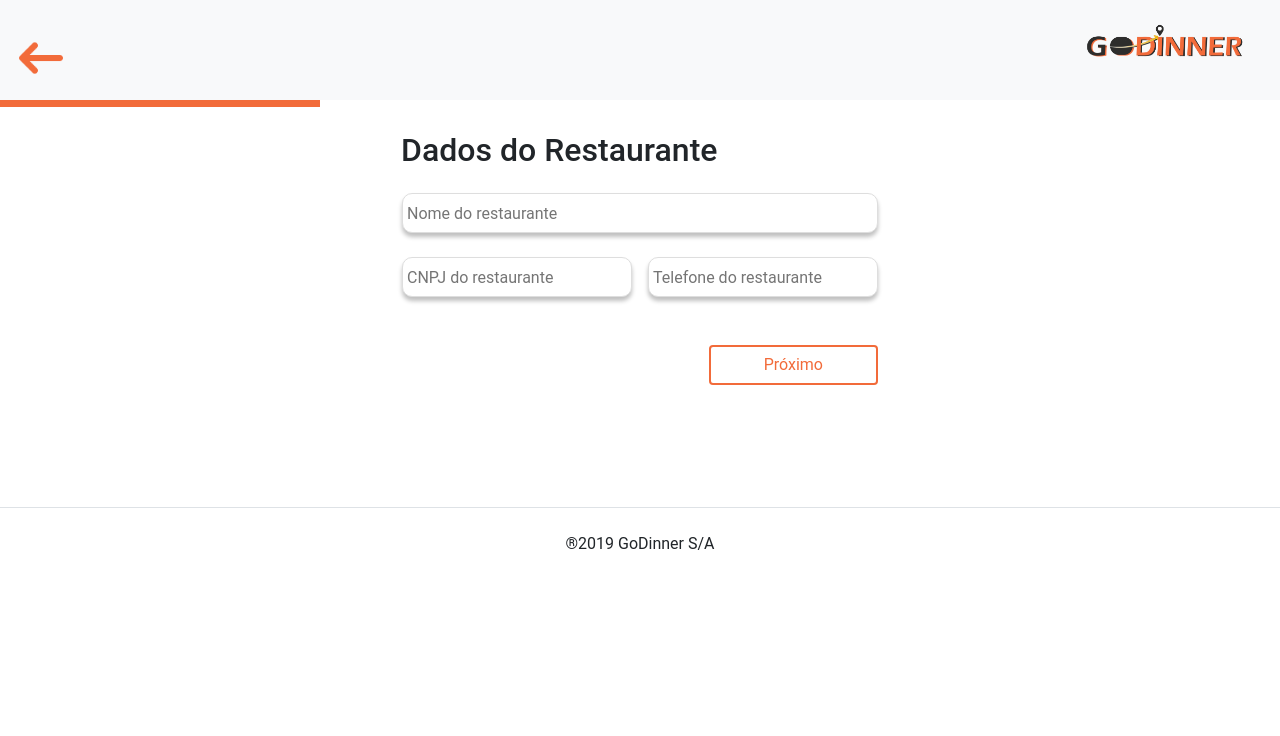
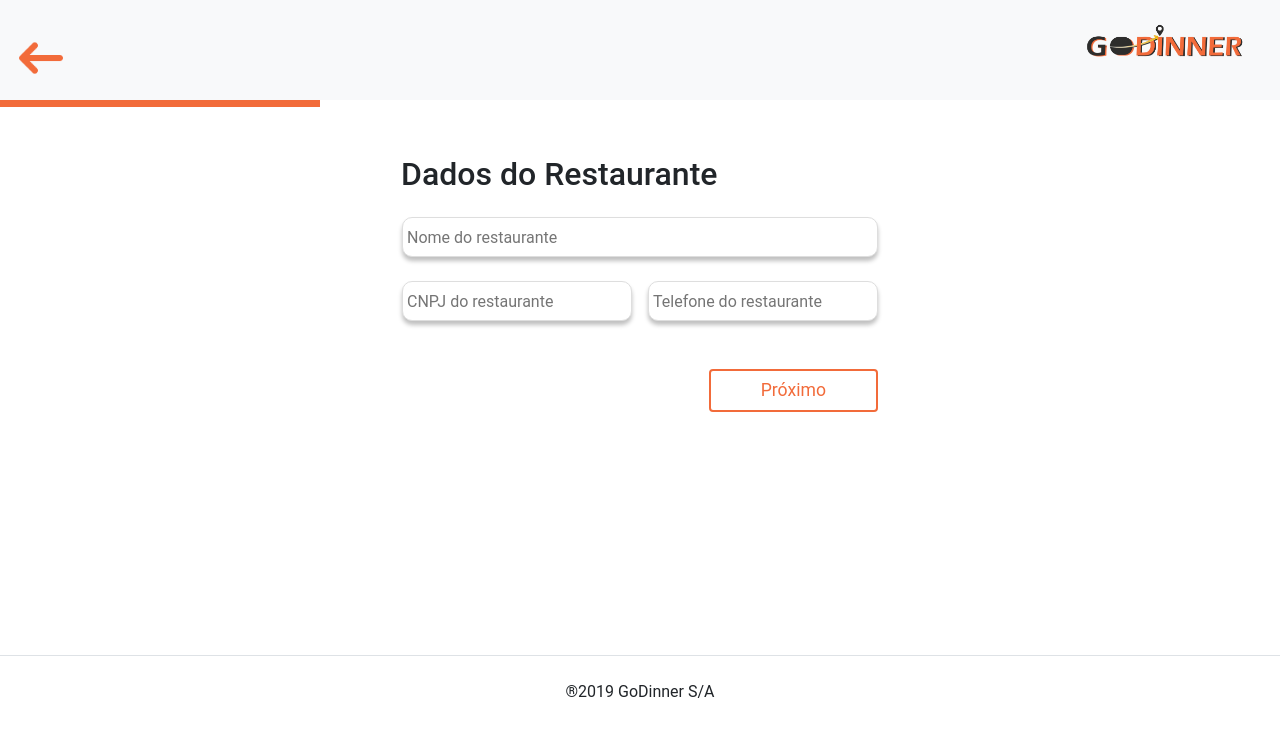
Before and after one commit to SarahRod/TCC-Restaurante, a React (Create React App) app in the folder Restaurante/Restaurante/: page / in a window 1280 px wide. Shown: the top 736 px of the page. Built offline with nearby package versions, Linux system fonts and the light colour scheme.

Commit message:
alteração no rodapé

```diff
--- a/Restaurante/Restaurante/src/componentes/corpo/Corpo.js
+++ b/Restaurante/Restaurante/src/componentes/corpo/Corpo.js
@@ -6,7 +6,7 @@ export default (props) => (
 
     <Fragment>
         <Cabecalho {...props} />
-        <main className="container d-flex flex-column align-items-center">
+        <main className="container d-flex flex-column align-items-center mb-5">
 
             {props.children}
 
--- a/Restaurante/Restaurante/src/componentes/corpo/style.css
+++ b/Restaurante/Restaurante/src/componentes/corpo/style.css
@@ -1,4 +1,4 @@
 .container{
-    height: 100%;
-    min-height: 400px;
+    height: 100% !important;
+    min-height: 500px;
 }
--- a/Restaurante/Restaurante/src/componentes/formulario/cadastro/bemVindo/BemVindo.js
+++ b/Restaurante/Restaurante/src/componentes/formulario/cadastro/bemVindo/BemVindo.js
@@ -18,7 +18,7 @@ export class FormularioBemVindo extends Component {
         return (
             <Fragment>
                 <form className="form-group mt-4">
-                    <Label className="h3 mb-3" texto="Bem Vindo a GoDinner !!!" />
+                    <Label className="h1 mb-3" texto="Bem Vindo a GoDinner !!!" />
                     <div className="row mb-2  justify-content-center">
                         <img className=" img-login rounded-circle img-responsive" src={ImgPizza} alt="Imagem Empresa" />
                     </div>
@@ -30,7 +30,7 @@ export class FormularioBemVindo extends Component {
                         <Label className="col col-sm col-md col-lg h2 text-center" texto="Pizza Do Teco" />
                     </div>
                     <div className="row mt-3 justify-content-center">
-                        <BotaoLink to="/login" className="col-5 col-sm-4 col-md-5 col-lg-5 btn-orange ml-2 mr-3 " texto="Finalizar" />
+                        <BotaoLink to="/login" className="col-5 col-sm-4 col-md-5 col-lg-5 btn-orange ml-3 mr-3 " texto="Finalizar" />
                     </div>
 
                 </form>
--- a/Restaurante/Restaurante/src/componentes/formulario/cadastro/dadosCadastro/DadosCadastro.js
+++ b/Restaurante/Restaurante/src/componentes/formulario/cadastro/dadosCadastro/DadosCadastro.js
@@ -109,7 +109,7 @@ class FormularioDados extends Component {
         return (
 
             /* FORMULÁRIO DO ENDEREÇO */
-            <form className="form-group mt-4" >
+            <form className="form-group mt-5" >
                 <span className={this.state.classErro}>{this.state.textoErro}</span>
                 <Label className="h2 mb-4" texto="Dados do Restaurante" />
                 <div className="row mb-4">
--- a/Restaurante/Restaurante/src/componentes/formulario/cadastro/enderecoCadastro/EnderecoCadastro.js
+++ b/Restaurante/Restaurante/src/componentes/formulario/cadastro/enderecoCadastro/EnderecoCadastro.js
@@ -104,7 +104,7 @@ export class FormularioEndereco extends Component {
     renderForm() {
         return (
 
-            <form className="form-group mt-4">
+            <form className="form-group mt-5">
                 <Label className="h2 mb-1" texto="Endereço do restaurante" />
                 <div className="row mt-4 mb-4">
                     <Input className="col col-sm p-1 col-md col-lg p-1 ml-3 mr-3" id="cep" name="cep" type="text"
--- a/Restaurante/Restaurante/src/componentes/globais/botao/style.css
+++ b/Restaurante/Restaurante/src/componentes/globais/botao/style.css
@@ -1,6 +1,7 @@
 .btn-orange, .btn-orange a:link, .btn-orange a:visited {
     border: 2px solid #F26B3A !important;
     color:  #F26B3A !important;
+    font-size: 1.1em !important;
 }
 
 .btn-orange:hover, .btn-orange a:hover, .btn-orange a:active {
--- a/Restaurante/Restaurante/src/componentes/rodape/cadastro/rodape.js
+++ b/Restaurante/Restaurante/src/componentes/rodape/cadastro/rodape.js
@@ -2,7 +2,7 @@ import React from 'react';
 import './style.css'
 
 export default () =>(
-    <footer className="border-secundary border-top text-center pt-4 align-self-end">
+    <footer className="border-secundary border-top text-center pt-4">
         ®2019 GoDinner S/A
     </footer>
 )
--- a/Restaurante/Restaurante/src/componentes/rodape/cadastro/style.css
+++ b/Restaurante/Restaurante/src/componentes/rodape/cadastro/style.css
@@ -1,6 +1,5 @@
 footer{
-    height: 80px;
-    position: relative;
-    bottom:0;
+    height: 80px !important;
+
     width:100%;
 }
--- a/Restaurante/Restaurante/src/paginas/cadastro/paginaCadastro.js
+++ b/Restaurante/Restaurante/src/paginas/cadastro/paginaCadastro.js
@@ -1,7 +1,7 @@
 import React, { Component } from 'react';
 import { BrowserRouter } from 'react-router-dom';
 import { RotaFormularioCadastro } from "../../Rotas";
-import Rodape from '../../componentes/rodape/cadastro/rodape'
+import Rodape from '../../componentes/rodape/cadastro/rodape';
 
 export class PaginaCadastro extends Component {
     render() {
```
